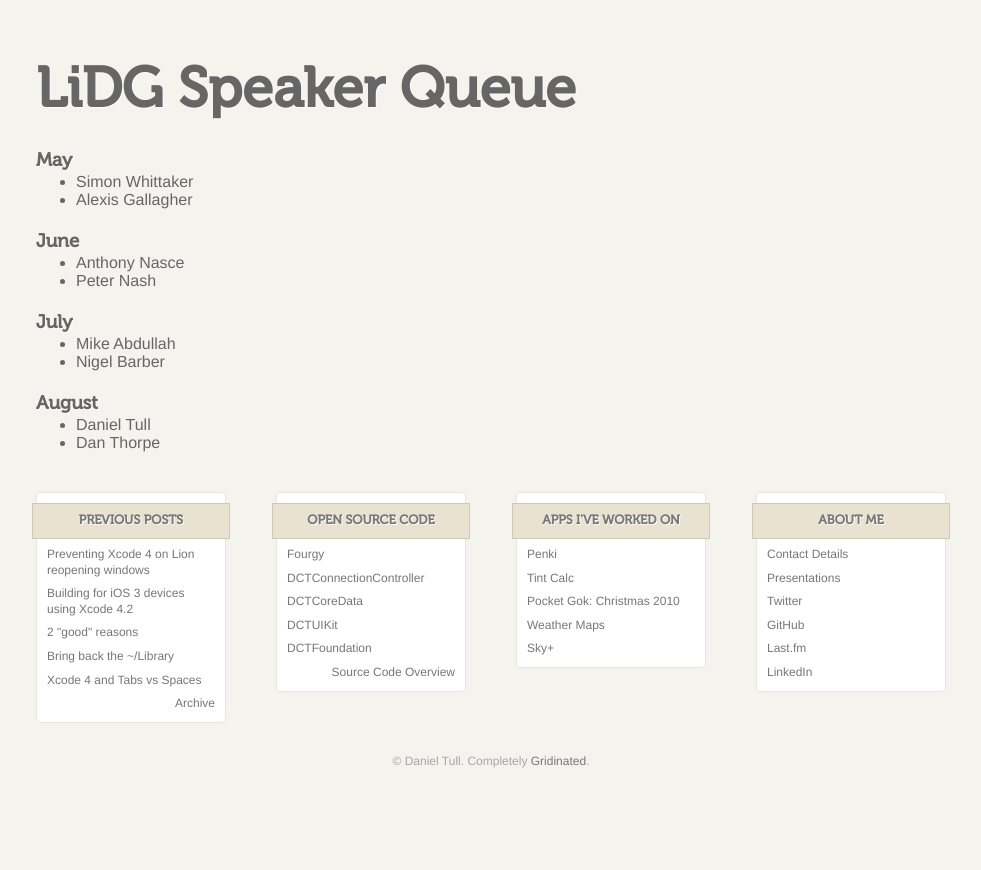
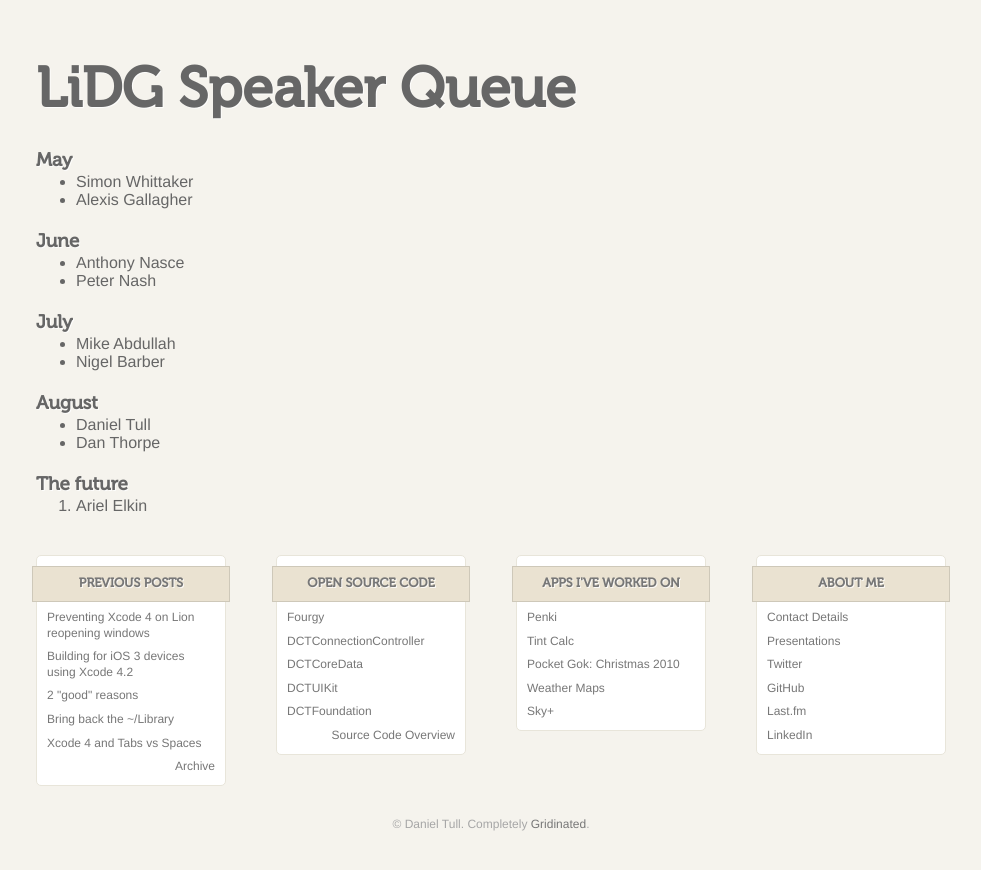
Before and after one commit to danielctull/danielctull.github.com, a Jekyll site: the page built from lidg/index.html, in a window 1280 px wide. Shown: the top 870 px of the page, without its empty margins (149-1130 px from the left). Built offline with Jekyll 4.4.1, drawn with Linux system fonts in a browser that asks for light colours.

Commit message:
Add Ariel Elkin to the LiDG queue

```diff
--- a/lidg/index.html
+++ b/lidg/index.html
@@ -25,3 +25,7 @@ title: LiDG Speaker Queue
 	<li>Daniel Tull</li>
 	<li>Dan Thorpe</li>
 </ul>
+<h3>The future</h3>
+<ol>
+	<li>Ariel Elkin</li>
+</ol>
```
